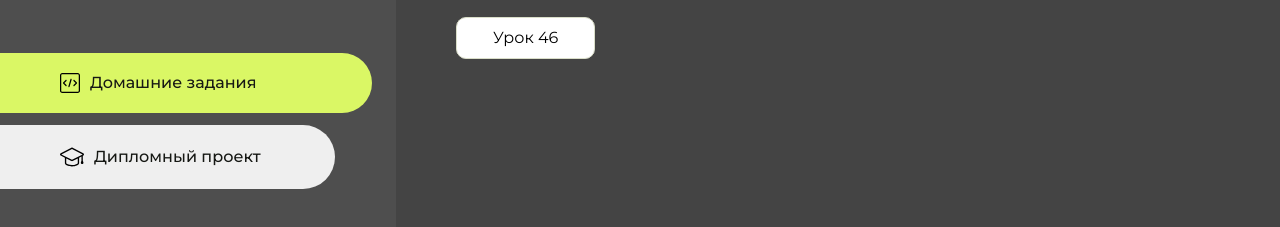
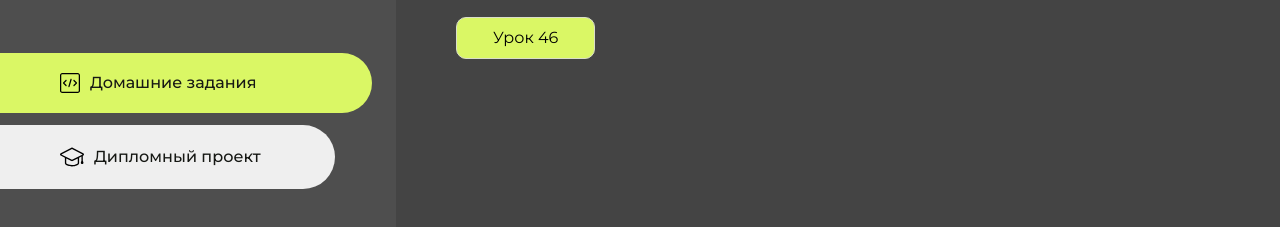
Before and after one commit to Co1d5un/my_reposit, a plain HTML site: page index.html in a window 1280 px wide. Shown: the part 283-510 px from the top of the page. Drawn offline with Linux system fonts and the light colour scheme.

Commit message:
Add files via upload

```diff
--- a/src/style.css
+++ b/src/style.css
@@ -155,7 +155,7 @@ body.overflow {
 .content__list-item  {
     cursor: pointer;
     padding: 12px 18px;
-    background-color: #fff;
+    background-color: #DAF765;
     border-radius: 10px;
     border: 1px solid #DADEC9;
     -webkit-transition: all .3s;
```
